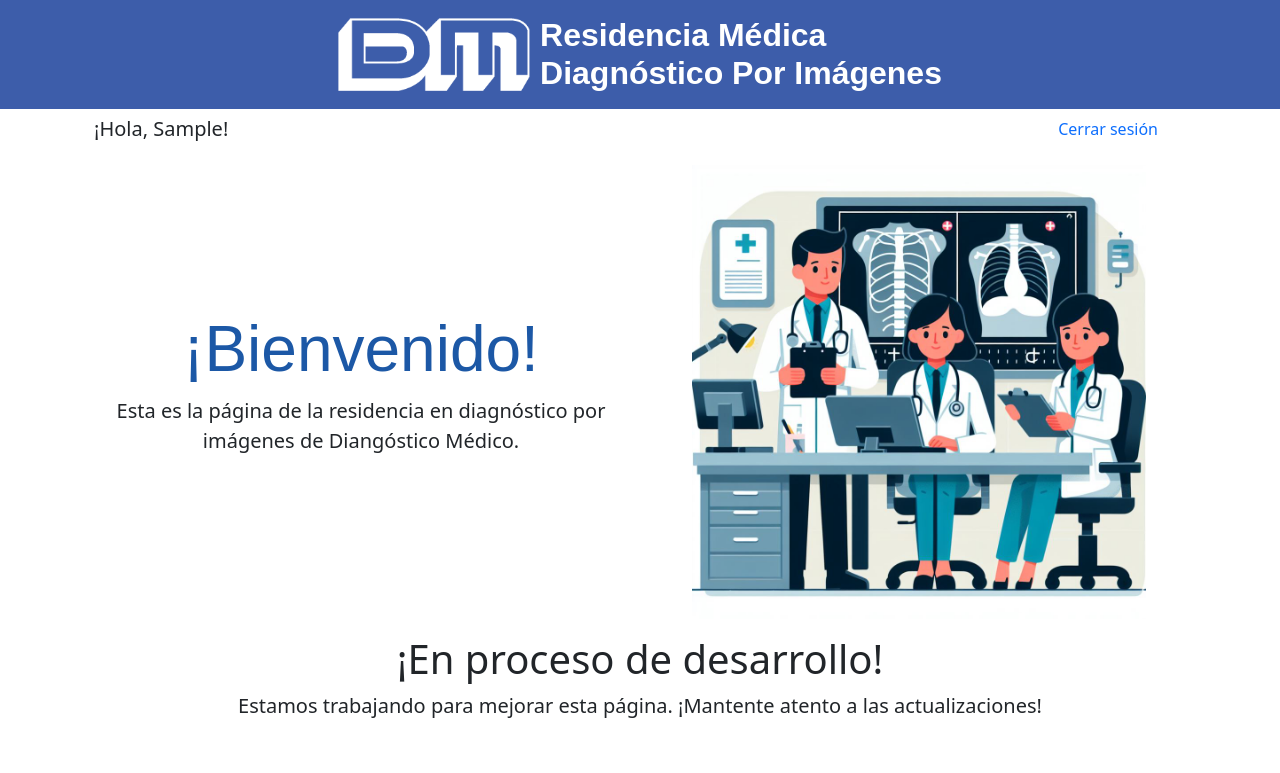
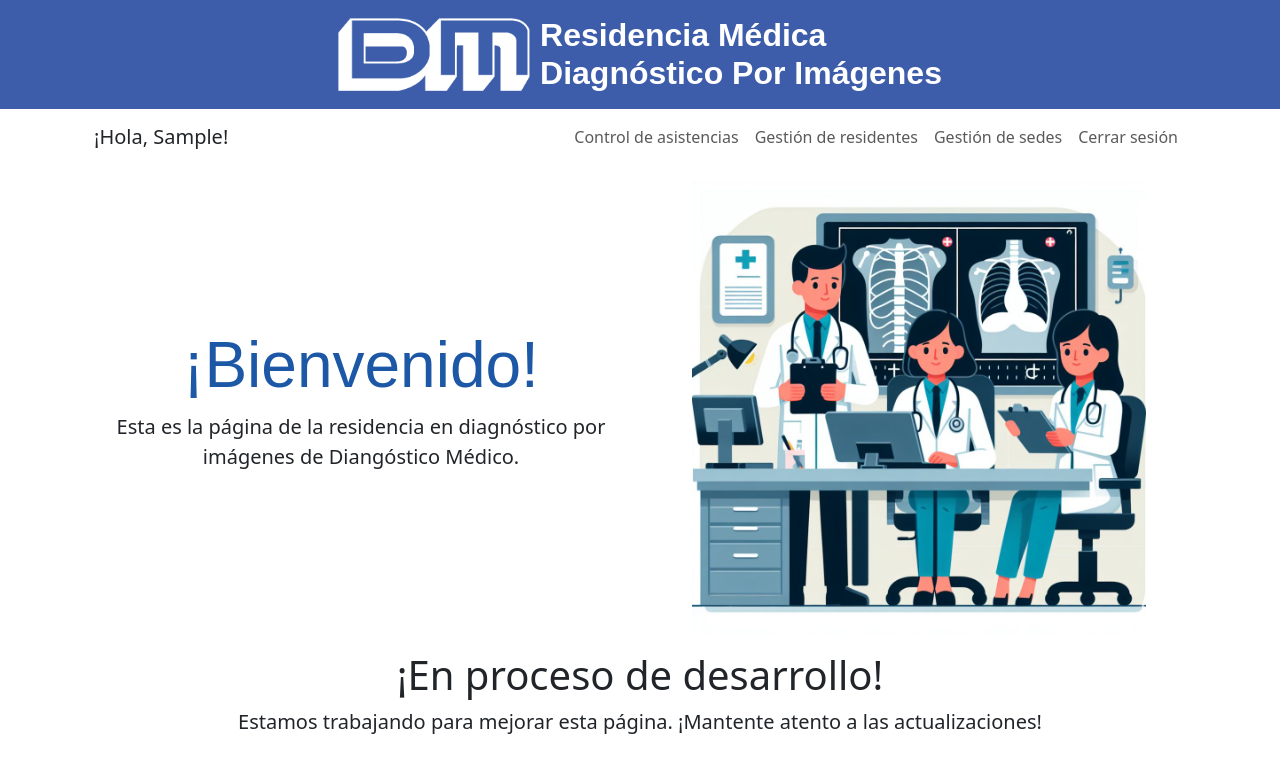
Before and after one commit to efcejas/residencia_imagenes_inscripcion, a Django app: page / in a window 1280 px wide. Shown: the top 773 px of the page. Run offline with Django 5.2, Linux system fonts and the light colour scheme; the visitor is signed in with stand-in values (Sample User, id 1); parts of the project's set-up code (start-up, migrations or seed data) failed here and were passed over; some web fonts are replaced.

Commit message:
chore: Agregar perfil docente y superusuario en las vistas de residentes, asistencia y sedes

```diff
--- a/asistencia/templates/presentes/home.html
+++ b/asistencia/templates/presentes/home.html
@@ -2,19 +2,18 @@
 {% load static %}
 
 {% block content %}
+<nav class="navbar navbar-expand-md navbar-light" style="background-color: transparent;">
+  <div class="container-fluid">
     {% if user.is_authenticated %}
-<div class="container-fluid">
-  <div class="d-md-flex justify-content-between align-items-center flex-column flex-md-row">
-    <div class="text-center text-md-start col col-md-4 mt-2 mt-md-0 mb-md-0">
     <p class="lead mb-0">¡Hola, {{ user.first_name }}!</p>
-    </div>
-    <div class="container text-center">
-      <ul class="nav justify-content-center justify-content-md-end">
-        {% if user.residente_profile %}
-        <li class="nav-item">
-          <a class="nav-link" href="{% url 'asistencia:asistencias_registradas' %}">Ver asistencias</a>
-        </li>
     {% endif %}
+    <button class="navbar-toggler" type="button" data-bs-toggle="collapse" data-bs-target="#navbarNav"
+      aria-controls="navbarNav" aria-expanded="false" aria-label="Toggle navigation">
+      <span class="navbar-toggler-icon"></span>
+    </button>
+    <div class="collapse navbar-collapse" id="navbarNav">
+      <ul class="navbar-nav ms-auto">
+        {% if user.is_authenticated %}
         {% if user.docente_profile %}
         <li class="nav-item">
           <a class="nav-link" href="{% url 'asistencia:control_asistencia' %}">Control de asistencias</a>
@@ -23,8 +22,28 @@
         {% if user.administrativo_profile %}
         <li class="nav-item">
           <a class="nav-link" href="{% url 'asistencia:control_asistencia' %}">Control de asistencias</a>
+        </li>
         <li class="nav-item">
-          <a class="nav-link" href="{% url 'asistencia:sedes_list' %}">Lista de sedes</a>
+          <a class="nav-link" href="{% url 'asistencia:residentes_list' %}">Gestión de residentes</a>
+        </li>
+        <li class="nav-item">
+          <a class="nav-link" href="{% url 'asistencia:sedes_list' %}">Gestión de sedes</a>
+        </li>
+        {% endif %}
+        {% if user.residente_profile %}
+        <li class="nav-item">
+          <a class="nav-link" href="{% url 'asistencia:asistencias_registradas' %}">Ver asistencias</a>
+        </li>
+        {% endif %}
+        {% if user.is_superuser %}
+        <li class="nav-item">
+          <a class="nav-link" href="{% url 'asistencia:control_asistencia' %}">Control de asistencias</a>
+        </li>
+        <li class="nav-item">
+          <a class="nav-link" href="{% url 'asistencia:residentes_list' %}">Gestión de residentes</a>
+        </li>
+        <li class="nav-item">
+          <a class="nav-link" href="{% url 'asistencia:sedes_list' %}">Gestión de sedes</a>
         </li>
         {% endif %}
         <li class="nav-item">
@@ -33,26 +52,18 @@
             <button type="submit" class="nav-link">Cerrar sesión</button>
           </form>
         </li>
-      </ul>
-    </div>
-  </div>
-</div>
         {% else %}
-<div class="container-fluid">
-  <div class="d-md-flex justify-content-between align-items-center flex-column flex-md-row">
-    <div class="container text-center">
-      <ul class="nav justify-content-center justify-content-md-end">
         <li class="nav-item">
           <a class="nav-link" href="{% url 'login' %}">Iniciar sesión</a>
         </li>
         <li class="nav-item">
           <a class="nav-link" href="{% url 'seleccion_tipo_usuario' %}">Registrarse</a>
         </li>
+        {% endif %}
       </ul>
     </div>
   </div>
-</div>
-{% endif %}
+</nav>
 <!-- <div class="d-md-flex align-items-center justify-content-center pt-3">
       <p class="text-md-start lead">Para registrar tu asistencia, hacé clic en la siguiente imagen:</p>
       <a href="{% url 'asistencia:registro_asistencia' %}">
@@ -64,7 +75,8 @@
     {% if user.is_authenticated and user.residente_profile %}
     <div class="col-12 col-md-6">
       <h1 class="bienvenida display-3">¡Sigamos aprendiendo juntos!</h1>
-        <p class="lead">Aquí podrás ver tus asistencias registradas y gestionar tus actividades dentro de la residencia.</p>
+      <p class="lead">Aquí podrás ver tus asistencias registradas y gestionar tus actividades dentro de la residencia.
+      </p>
     </div>
     {% elif user.is_authenticated and user.docente_profile %}
     <div class="col-12 col-md-6">
@@ -83,7 +95,8 @@
     </div>
     {% endif %}
     <div class="col-12 col-md-6">
-      <img src="{% static 'images/dibujo-residentes-dos.jpeg' %}" class="img-fluid" width="85%" alt="Dibujo de residentes">
+      <img src="{% static 'images/dibujo-residentes-dos.jpeg' %}" class="img-fluid" width="85%"
+        alt="Dibujo de residentes">
     </div>
   </div>
   <div class="development pb-md-3">
```
Also changed, not shown: asistencia/views.py (+4 -5 lines). Lines whose indentation alone changed are shown as unchanged.
